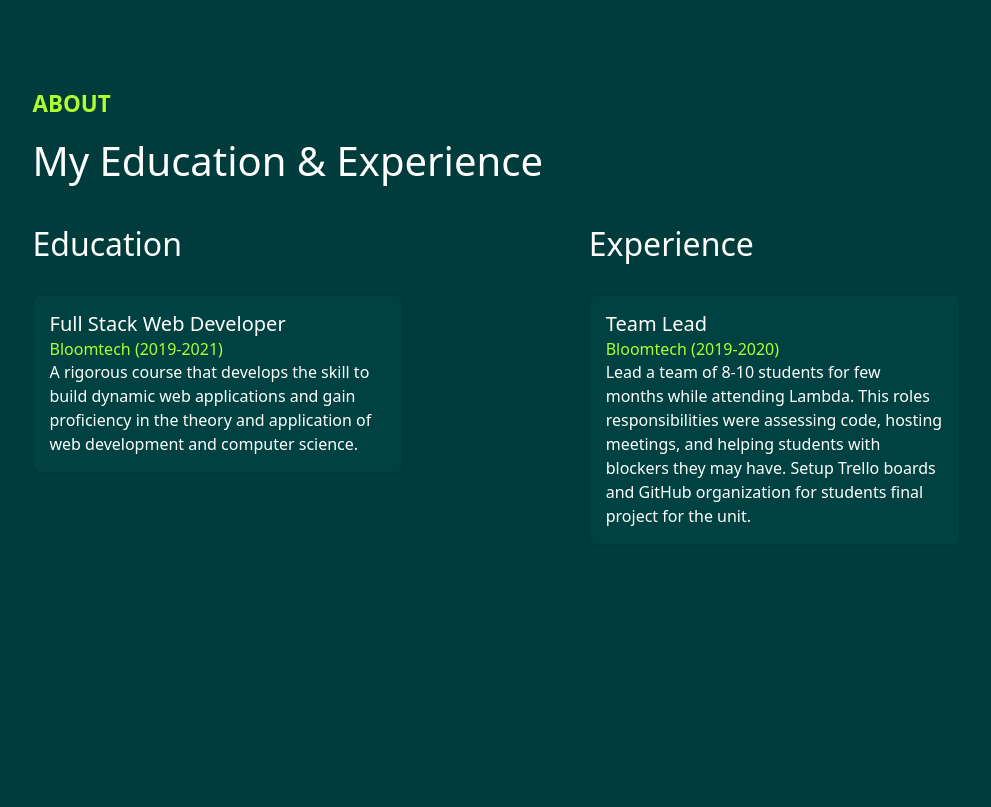
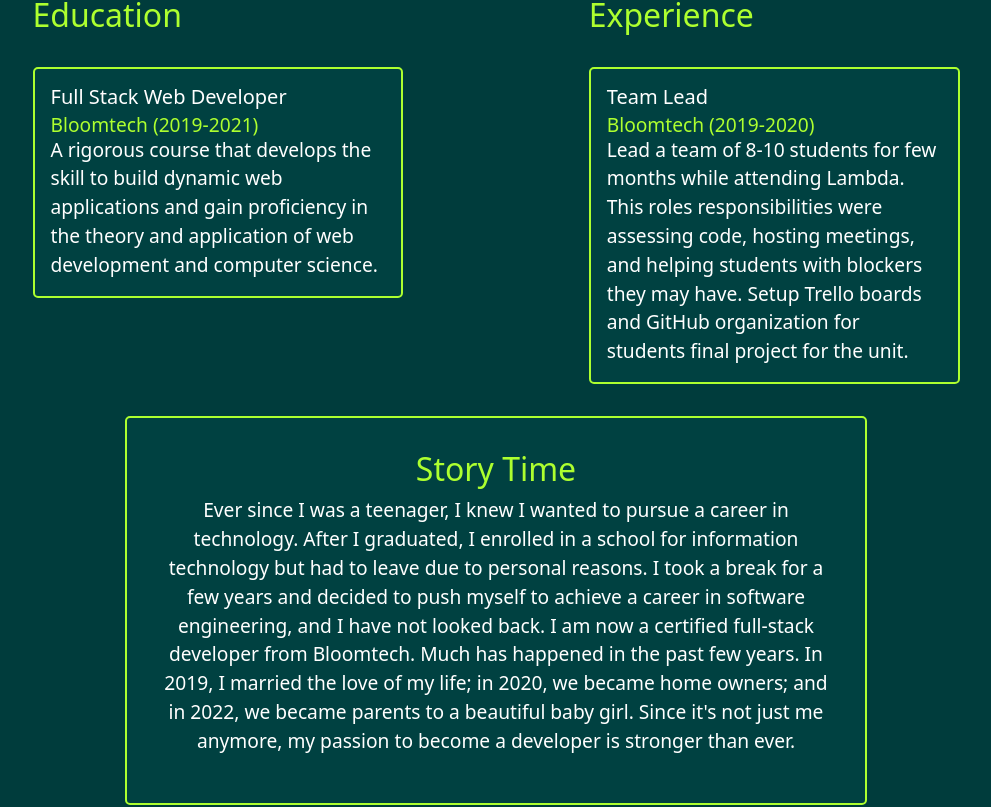
Before and after one commit to tdavis1991/Portfolio, a React (Vite) app in the folder portfolio/: page / in a window 1280 px wide. Shown: the part 1796-2603 px from the top of the page, without its empty margins (269-1260 px from the left). Built offline with nearby package versions, Linux system fonts and the light colour scheme; no server answers.

Commit message:
Project mostly finish just need some touchups

```diff
--- a/portfolio/src/components/aboutCard/aboutCard.css
+++ b/portfolio/src/components/aboutCard/aboutCard.css
@@ -2,8 +2,15 @@
   width: 100%;
   background-color: rgb(0, 65, 65);
   color: white;
+  border: 2px solid greenyellow;
+  border-radius: 5px;
+}
+
+.aboutCard__container p {
+  font-size: 1.2rem;
 }
 
 .aboutCard__place {
   color: greenyellow;
+  font-size: 1.2rem;
 }
--- a/portfolio/src/components/contentCard/contentCard.css
+++ b/portfolio/src/components/contentCard/contentCard.css
@@ -15,4 +15,5 @@
 .contentCard__buttons Button {
   padding: 0.6rem 2rem;
   background-color: greenyellow;
+  color: black;
 }
--- a/portfolio/src/content/about/About.jsx
+++ b/portfolio/src/content/about/About.jsx
@@ -19,7 +19,10 @@ const About = () => {
         </div>
       </div>
       <div className='about__life'>
-
+        <div className='about__content'>
+          <h2>Story Time</h2>
+          <p>Ever since I was a teenager, I knew I wanted to pursue a career in technology. After I graduated, I enrolled in a school for information technology but had to leave due to personal reasons. I took a break for a few years and decided to push myself to achieve a career in software engineering, and I have not looked back. I am now a certified full-stack developer from Bloomtech. Much has happened in the past few years. In 2019, I married the love of my life; in 2020, we became home owners; and in 2022, we became parents to a beautiful baby girl. Since it's not just me anymore, my passion to become a developer is stronger than ever.</p>
+        </div>
       </div>
     </div>
   )
--- a/portfolio/src/content/about/about.css
+++ b/portfolio/src/content/about/about.css
@@ -7,14 +7,17 @@
   align-items: flex-start;
 }
 
+.about__container h2 {
+  color: greenyellow;
+}
+
 .about__container p:first-child{
   font-weight: bold;
   color: greenyellow;
   font-size: 1.4rem;
 }
 
-.about__container h1,
-.about__container h2 {
+.about__container h1 {
   color: white;
 }
 
@@ -32,3 +35,25 @@
 .about__card h2 {
   margin: 0 0 2rem 0;
 }
+
+.about__life {
+  width: 100%;
+  display: flex;
+  flex-direction: column;
+  align-items: center;
+
+  color: white;
+}
+
+.about__content {
+  width: 80%;
+  text-align: center;
+  border: 2px solid greenyellow;
+  border-radius: 5px;
+  background-color: rgb(0, 65, 65);
+  padding: 2rem;
+}
+
+.about__content p {
+  font-size: 1.2rem;
+}
--- a/portfolio/src/content/contact/Contact.jsx
+++ b/portfolio/src/content/contact/Contact.jsx
@@ -23,6 +23,8 @@ const Contact = () => {
       });
       document.getElementById('contact__form').reset();
   };
+
+  console.log('KEY', import.meta.env.VITE_PUBLIC_KEY)
 
 
   return (
```
